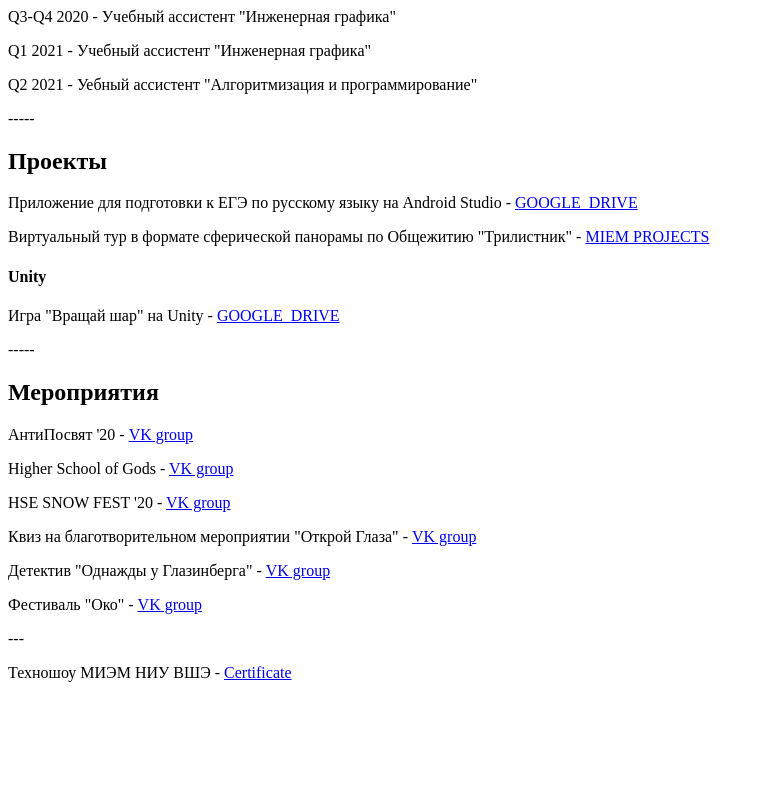
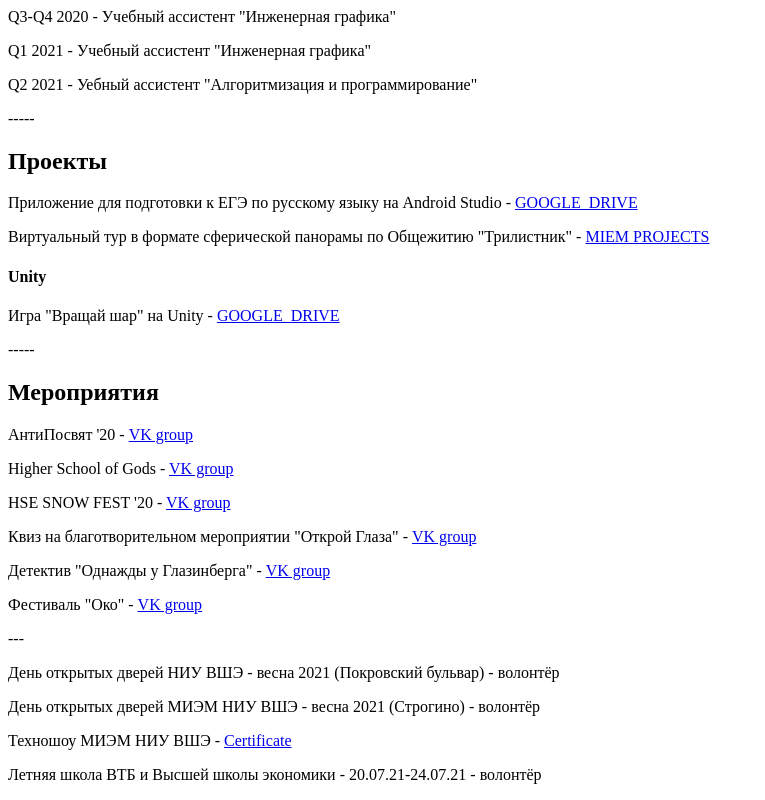
Before and after one commit to DaniilMaibe/cv, a plain HTML site: page index.html in a window 1280 px wide. Shown: the part 972-1772 px from the top of the page, without its empty margins (0-765 px from the left). Before the commit the page ends 1670 px from the top, so only its background shows below. Drawn offline with Linux system fonts and the light colour scheme.

Commit message:
Update index.html

```diff
--- a/index.html
+++ b/index.html
@@ -56,7 +56,10 @@
 <p>Детектив "Однажды у Глазинберга" - <a href = 'https://vk.com/detective_event'>VK group</a></p>
 <p>Фестиваль "Око" - <a href = 'https://vk.com/oko_hse'>VK group</a></p>
 <p>---</p>
+<p>День открытых дверей НИУ ВШЭ - весна 2021 (Покровский бульвар) - волонтёр</p>
+<p>День открытых дверей МИЭМ НИУ ВШЭ - весна 2021 (Строгино) - волонтёр </p>
 <p>Техношоу МИЭМ НИУ ВШЭ - <a href = 'https://drive.google.com/file/d/1SuAmH4o11fdTC4ywzuAg1_ZZ6jtL4Tw5/view?usp=sharing'>Certificate</a></p>
+<p>Летняя школа ВТБ и Высшей школы экономики - 20.07.21-24.07.21 - волонтёр</p>
 
 </body>
 </html>
```
